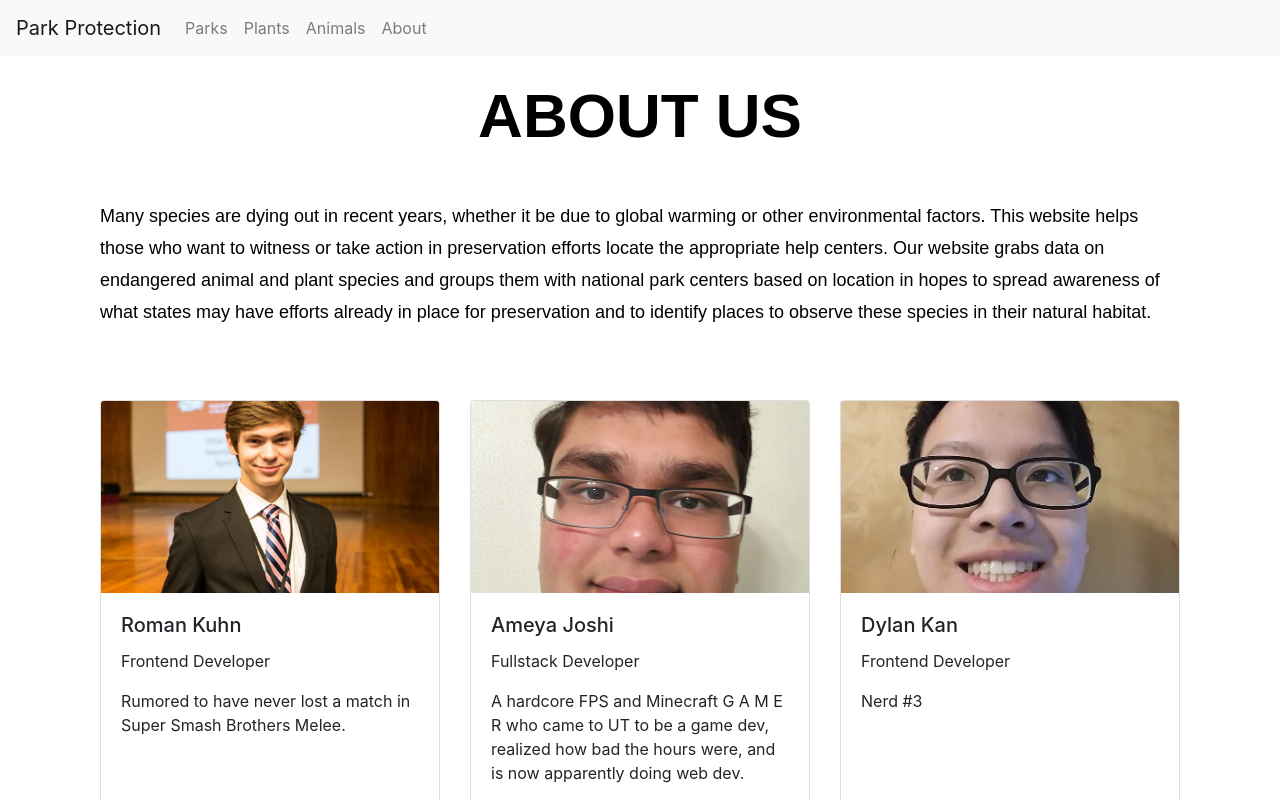
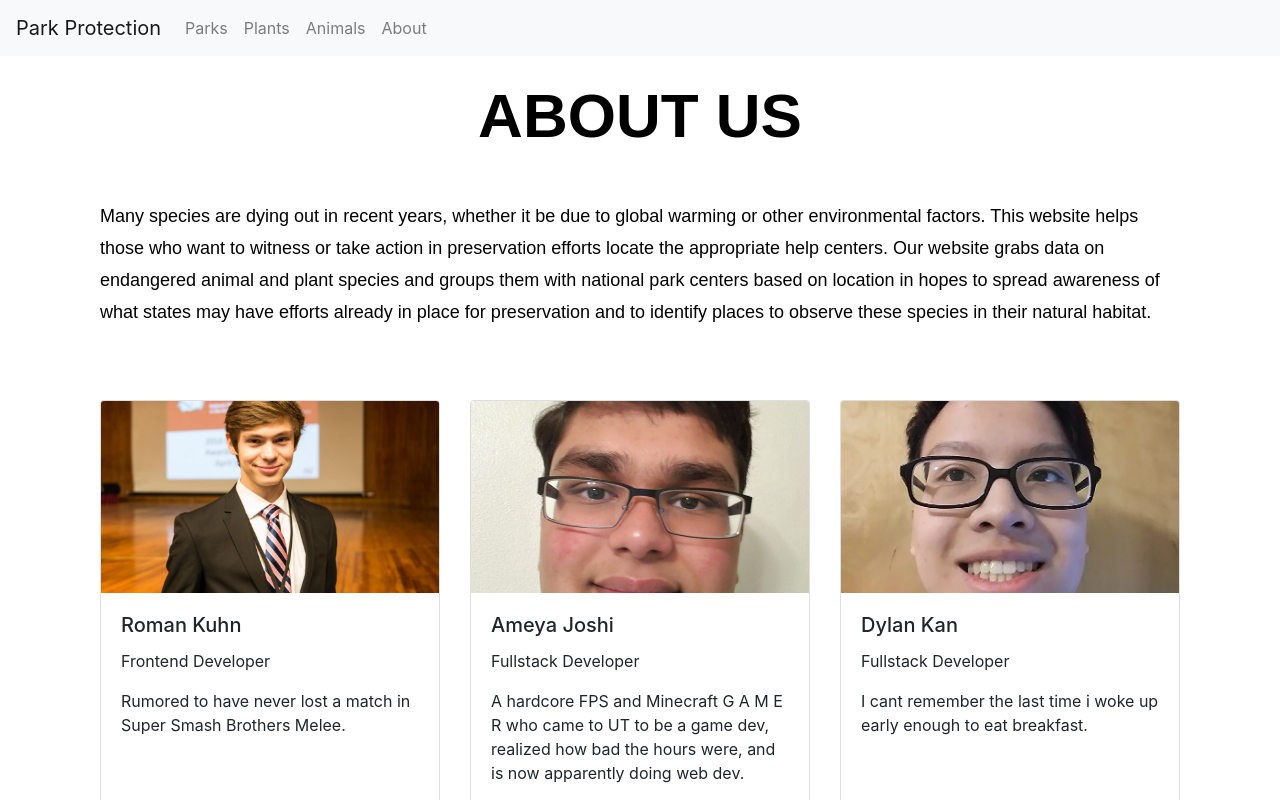
Before and after one commit to thekuhninator/park_protection, a React (Create React App) app: page /About in a window 1280 px wide. Shown: the top 800 px of the page. Built offline with nearby package versions, Linux system fonts and the light colour scheme; no server answers; what google-maps-react would draw is missing.

Commit message:
bio for dylan

```diff
--- a/src/GitlabTable.js
+++ b/src/GitlabTable.js
@@ -51,7 +51,7 @@ class GitlabTable extends React.Component{
           commits: 0,
           issues: 0,
           tests: 0,
-          desc: 'Nerd #3'
+          desc: 'I cant remember the last time i woke up early enough to eat breakfast.'
         },
         {
           name: 'Skylore Evans',
@@ -187,7 +187,7 @@ class GitlabTable extends React.Component{
                   <Card.Img variant="top" src={dylan} />
                   <Card.Body>
                     <Card.Title> {this.team[2].name} </Card.Title>
-                    <Card.Text>Frontend Developer</Card.Text>
+                    <Card.Text>Fullstack Developer</Card.Text>
                     <Card.Text>
                       {this.team[2].desc}
                     </Card.Text>
```
